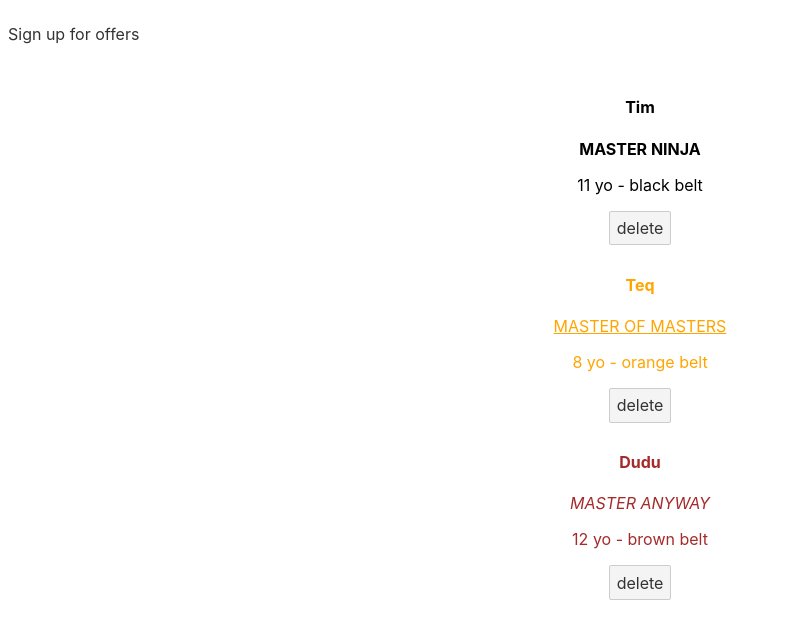
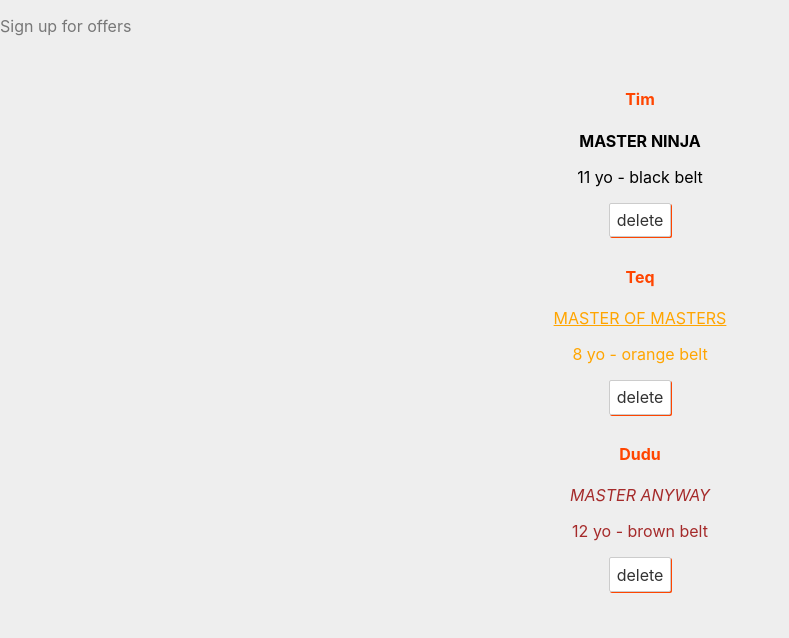
Before and after one commit to maxdevjs/learn-svelte-tutorial-for-beginners, a Svelte app in the folder myproject/: page / in a window 1280 px wide. Shown: the top 638 px of the page, without its empty margins (0-789 px from the left). Built offline with nearby package versions, Linux system fonts and the light colour scheme.

Commit message:
Add global styles (lesson-10)

```diff
--- a/myproject/public/global.css
+++ b/myproject/public/global.css
@@ -64,3 +64,21 @@ button:not(:disabled):active {
 button:focus {
 	border-color: #666;
 }
+
+/* extra styles */
+
+body {
+	color: #777;
+	background: #eee;
+	padding: 0;
+	margin: 0;
+}
+
+h4 {
+	color: orangered;
+}
+
+button {
+	background: white;
+	box-shadow: orangered 1px 1px;
+}
```
